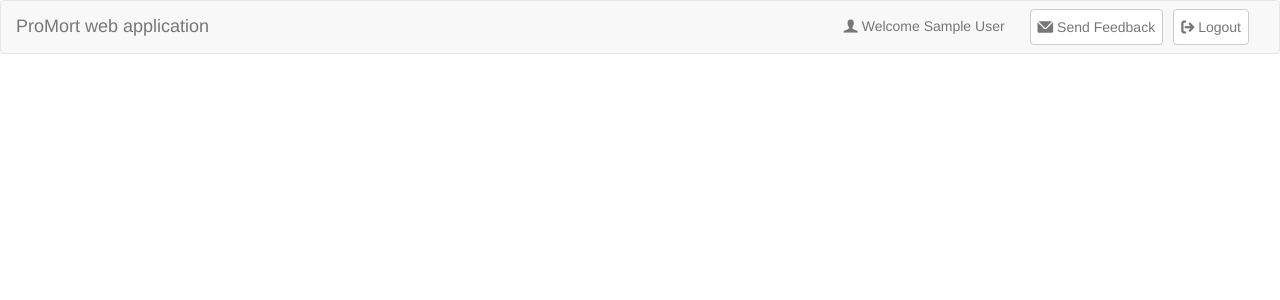
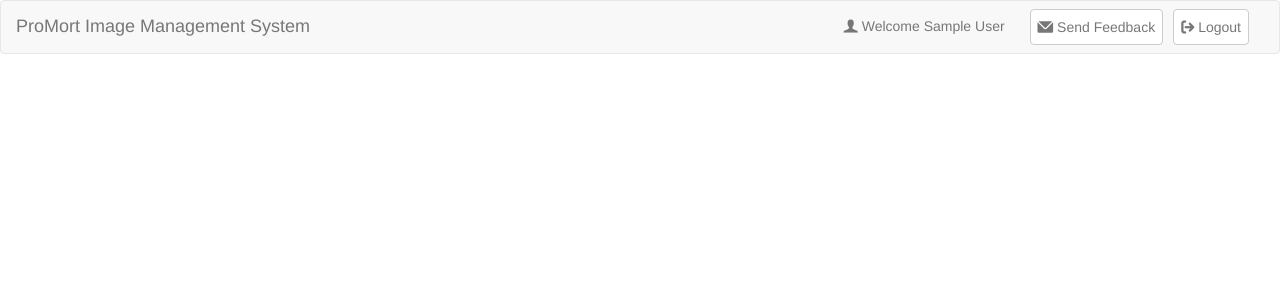
Before and after one commit to crs4/DigitalPathologyPlatform, a Django app: page / in a window 1280 px wide. Shown: the top 300 px of the page. Run offline with Django 3.2, Linux system fonts and the light colour scheme; the visitor is signed in with stand-in values (Sample User, id 1); parts of the project's set-up code (start-up, migrations or seed data) failed here and were passed over; some libraries are stand-ins or nearby versions.

Commit message:
changed app name

```diff
--- a/promort/static/templates/index/index.html
+++ b/promort/static/templates/index/index.html
@@ -1,6 +1,6 @@
 <div class="row">
     <div class="jumbotron text-center">
-        <h1>ProMort web application</h1>
+        <h1>ProMort Image Management System</h1>
     </div>
     <div class="container">
         <div class="col-md-8 col-md-offset-2 well">
--- a/promort/templates/navbar.html
+++ b/promort/templates/navbar.html
@@ -2,7 +2,7 @@
      role="navigation" ng-controller="NavbarController as vm">
     <div class="container-fluid">
         <div class="navbar-header">
-            <a class="navbar-brand" href="#">ProMort web application</a>
+            <a class="navbar-brand" href="#">ProMort Image Management System</a>
         </div>
 
         <div class="collapse navbar-collapse" id="promort-nav">
```
